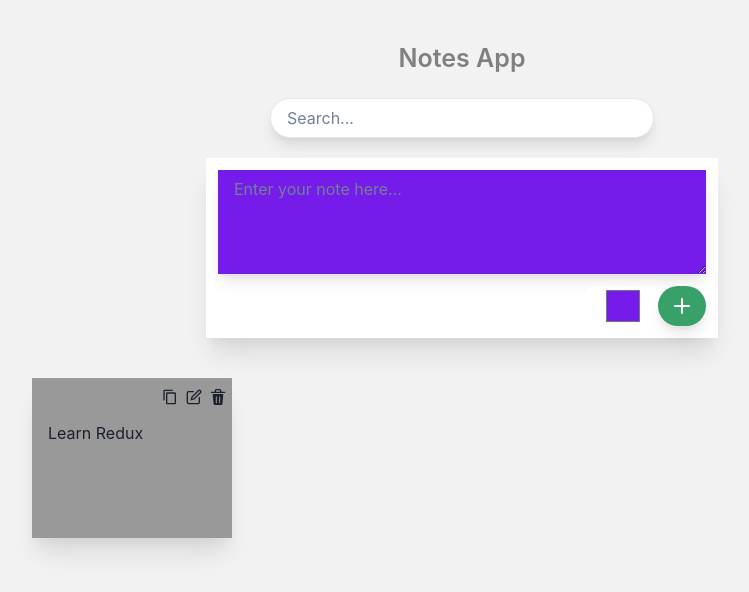
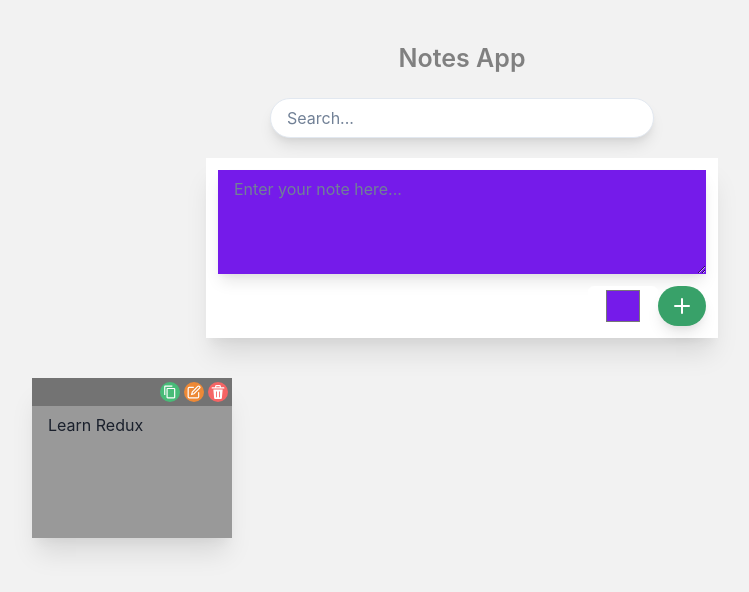
Before and after one commit to mehmeturmac/Redux-Notes, a React (Create React App) app: page / in a window 1280 px wide. Shown: the top 592 px of the page, without its empty margins (178-927 px from the left). Built offline with nearby package versions, Linux system fonts and the light colour scheme.

Commit message:
card design and case sensitive changed

```diff
--- a/src/components/Card.jsx
+++ b/src/components/Card.jsx
@@ -1,7 +1,7 @@
 import { useState } from 'react';
 import { DeleteIcon, CopyIcon, EditIcon, CheckIcon } from '@chakra-ui/icons';
-import { Icon, Flex, Box, Textarea, Text, Button, useDisclosure } from '@chakra-ui/react';
-import { AlertDialog, AlertDialogBody, AlertDialogFooter, AlertDialogContent, AlertDialogOverlay } from '@chakra-ui/react';
+import { Icon, Circle, Flex, Box, Textarea, Text, Button, useDisclosure } from '@chakra-ui/react';
+import { Modal, ModalBody, ModalFooter, ModalContent } from '@chakra-ui/react';
 import { useDispatch } from 'react-redux';
 import { delNote, editNote } from '../redux/notes/notesSlice';
 
@@ -21,47 +21,53 @@ function Card(item) {
   const handleEdit = () => {
     setEdit(true);
     dispatch(editNote({ id: item.item.id, note: value, color: item.item.color }));
-    setSuccess('- Edited! -');
+    setSuccess('Saved!');
     setTimeout(() => setSuccess(null), 2000);
   };
 
   const handleCopy = () => {
     navigator.clipboard.writeText(item.item.note);
-    setSuccess('- Copied! -');
+    setSuccess('Copied!');
     setTimeout(() => setSuccess(null), 2000);
   };
 
   return (
-    <>
+    <div>
       <Flex boxShadow="xl">
         <Box w={200} h={160} bg={item.item.color}>
-          <Flex justifyContent="space-between" bg="none" m={1.5}>
-            <Text fontSize={15} bg="green" visibility={false} mr={2}>
+          <Flex justifyContent="space-between" bg="rgba(0,0,0,0.25)" px={1}>
+            <Text fontSize={13} bg="green.400" py={1} px={success ? 2 : 0}>
               {success}
             </Text>
-            <div style={{ background: 'none' }}>
-              <Icon as={CopyIcon} bg="none" ml={2} onClick={handleCopy} />
-              <Icon as={edit ? EditIcon : CheckIcon} bg="none" ml={2} onClick={() => (edit ? setEdit(false) : handleEdit())} />
-              <Icon as={DeleteIcon} bg="none" ml={2} onClick={onOpen}></Icon>
-            </div>
+            <Flex bg="none" my={1}>
+              <Circle size="20px" bg="green.400" color="white" ml={1}>
+                <Icon as={CopyIcon} w={3.5} bg="none" onClick={handleCopy} />
+              </Circle>
+              <Circle size="20px" bg="orange.400" color="white" ml={1}>
+                <Icon as={edit ? EditIcon : CheckIcon} w={3.5} bg="none" onClick={() => (edit ? setEdit(false) : handleEdit())} />
+              </Circle>
+              <Circle size="20px" bg="red.400" color="white" ml={1}>
+                <Icon as={DeleteIcon} w={3.5} bg="none" onClick={onOpen} />
+              </Circle>
+            </Flex>
           </Flex>
           <Textarea borderRadius={0} bg={edit ? 'none' : 'white'} border="none" rows={5} readOnly={edit} value={value} resize="none" onChange={(e) => setValue(e.target.value)} />
         </Box>
       </Flex>
-      <AlertDialog size="xs" isOpen={isOpen} onClose={onClose} isCentered>
-        <AlertDialogOverlay>
-          <AlertDialogContent>
-            <AlertDialogBody>Are you sure?</AlertDialogBody>
-            <AlertDialogFooter>
-              <Button onClick={onClose}>Cancel</Button>
-              <Button colorScheme="red" onClick={handleDelete} ml={3}>
-                Delete
-              </Button>
-            </AlertDialogFooter>
-          </AlertDialogContent>
-        </AlertDialogOverlay>
-      </AlertDialog>
-    </>
+      <Modal size="xs" isOpen={isOpen} onClose={onClose} isCentered>
+        <ModalContent>
+          <ModalBody>Are you sure?</ModalBody>
+          <ModalFooter>
+            <Button size="sm" onClick={onClose}>
+              Cancel
+            </Button>
+            <Button size="sm" colorScheme="red" onClick={handleDelete} ml={3}>
+              Delete
+            </Button>
+          </ModalFooter>
+        </ModalContent>
+      </Modal>
+    </div>
   );
 }
 
--- a/src/components/NoteList.jsx
+++ b/src/components/NoteList.jsx
@@ -7,7 +7,7 @@ import Card from './Card';
 function NoteList() {
   const items = useSelector((state) => state.notes.items);
   const activeFilter = useSelector((state) => state.notes.activeFilter);
-  const filteredItems = items.filter((item) => item.note.includes(activeFilter));
+  const filteredItems = items.filter((item) => item.note.toLowerCase().includes(activeFilter.toLowerCase()));
 
   return (
     <Flex justifyContent="center" mt={10}>
```
